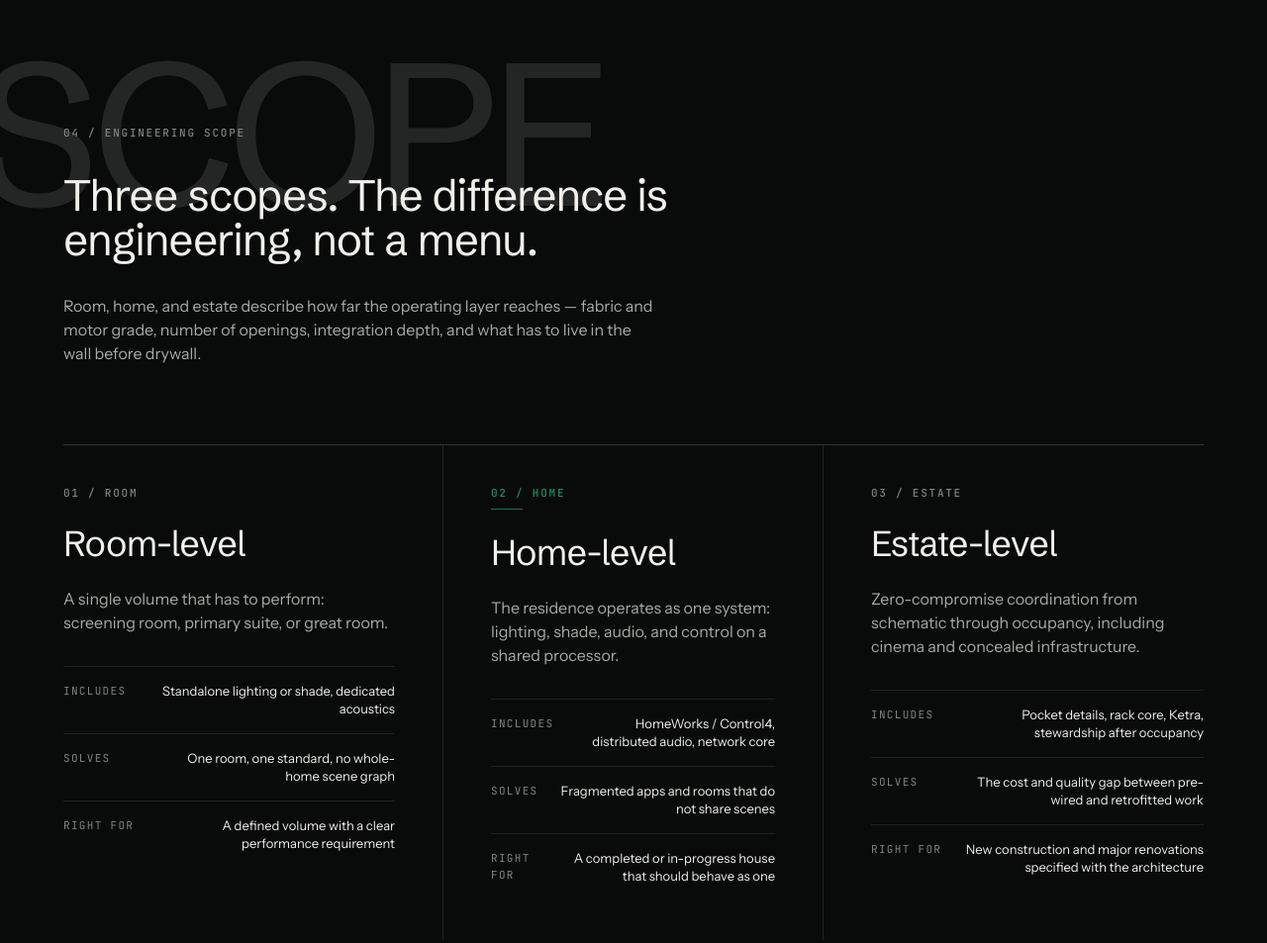
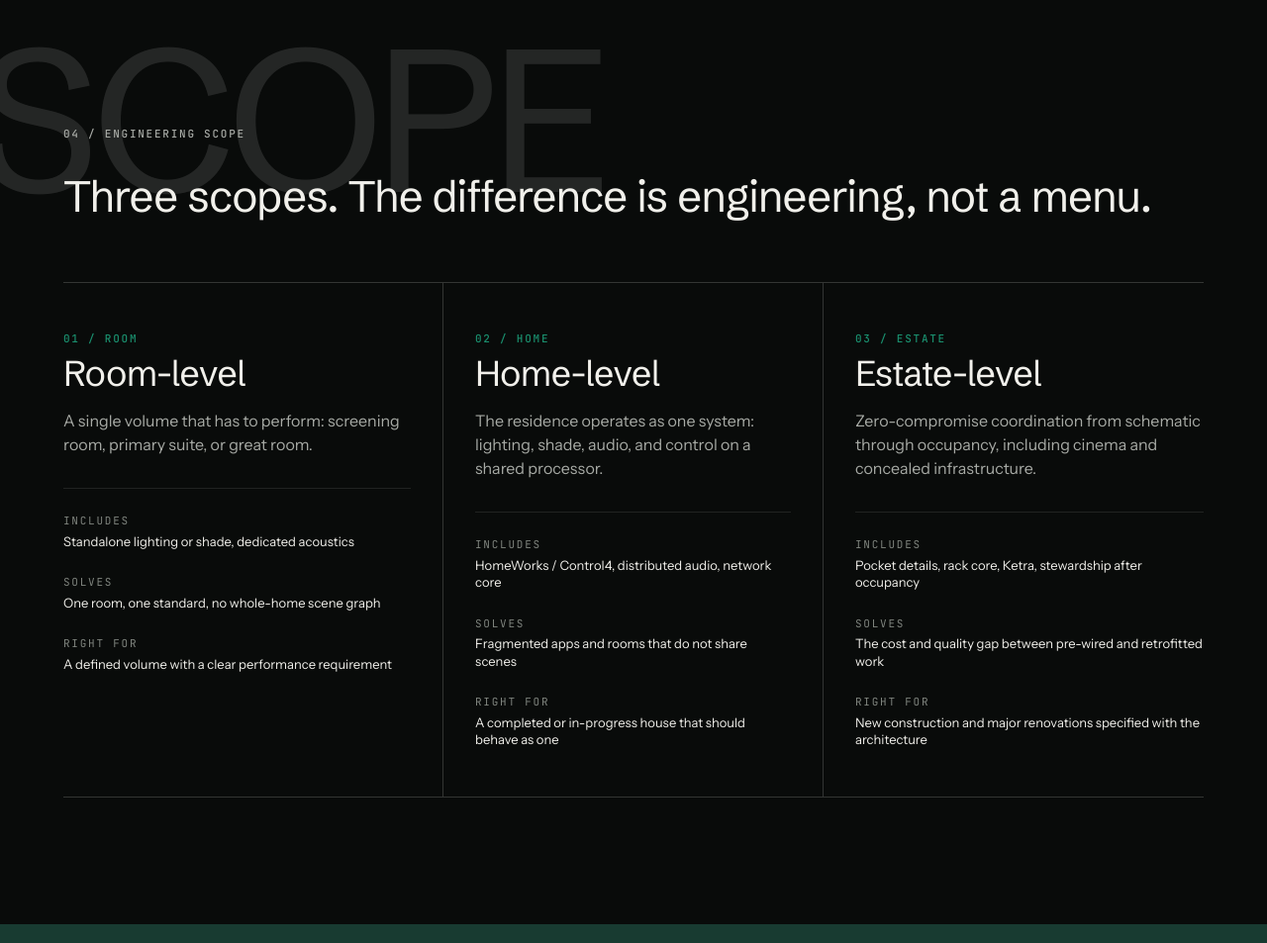
Before and after one commit to bwagner2540-sketch/davg-korta-v4, an Astro site: page / in a window 1280 px wide. Shown: the part 2868-3821 px from the top of the page at 99% size. Built offline with nearby package versions, Linux system fonts and the light colour scheme; Astro itself is replaced by a stand-in of ours.

Commit message:
fix: apply v4 editorial 3-column split for scope and paper surface for chapter 02
Co-authored-by: Cursor <cursoragent@cursor.com>

```diff
--- a/src/pages/index.astro
+++ b/src/pages/index.astro
@@ -310,85 +310,84 @@ import '../styles/global.css';
       </div>
     </section>
 
-    <!-- Phase 4 — Tiered Scope -->
-    <section id="scope" class="architectural-background-section relative overflow-hidden scroll-mt-20 bg-surface-ink">
+    <!-- Phase 4 — Tiered Scope / Investment Framing -->
+    <section id="scope" class="architectural-background-section relative overflow-hidden scroll-mt-20 border-t border-border-dark bg-surface-ink">
       <h2 class="architectural-background-title" data-surface="ink" aria-hidden="true">Scope</h2>
       <div class="section-content folio py-24 md:py-32">
-        <div class="max-w-3xl">
-          <p class="font-mono text-[11px] font-medium uppercase tracking-[0.16em] text-text-tertiary-dark">04 / Engineering scope</p>
+        <div class="mb-16">
+          <p class="font-mono text-[11px] font-medium uppercase tracking-[0.16em] text-text-secondary-dark">04 / Engineering Scope</p>
           <h2 class="mt-8 font-display text-[clamp(2rem,4vw,44px)] font-normal leading-[1.02] tracking-[-0.025em] text-text-primary-dark">
             Three scopes. The difference is engineering, not a menu.
           </h2>
-          <p class="mt-8 max-w-[56ch] text-[16px] leading-[1.5] text-text-secondary-dark">
-            Room, home, and estate describe how far the operating layer reaches — fabric and motor grade, number of openings, integration depth, and what has to live in the wall before drywall.
-          </p>
         </div>
 
-        <div class="mt-16 grid grid-cols-1 border-t border-border-dark md:mt-20 md:grid-cols-3">
-          <article class="min-w-0 border-b border-border-dark-soft py-10 md:border-b-0 md:border-r md:pr-10 lg:pr-12">
-            <p class="font-mono text-[11px] font-medium uppercase tracking-[0.16em] text-text-tertiary-dark">01 / Room</p>
-            <h3 class="mt-6 font-display text-[36px] font-normal leading-[1.08] tracking-[-0.020em] text-text-primary-dark">Room-level</h3>
-            <p class="mt-6 text-[16px] leading-[1.5] text-text-secondary-dark">A single volume that has to perform: screening room, primary suite, or great room.</p>
-            <dl class="mt-8 space-y-0 border-t border-border-dark-soft">
-              <div class="flex flex-col gap-2 py-4 md:flex-row md:justify-between md:gap-4">
-                <dt class="font-mono text-[11px] uppercase tracking-[0.12em] text-text-tertiary-dark">Includes</dt>
-                <dd class="min-w-0 text-[13px] leading-[1.35] text-text-primary-dark md:max-w-[28ch] md:text-right">Standalone lighting or shade, dedicated acoustics</dd>
+        <div class="grid grid-cols-1 divide-y divide-border-dark border-y border-border-dark lg:grid-cols-3 lg:divide-x lg:divide-y-0">
+          <article class="min-w-0 py-12 lg:px-8 lg:first:pl-0 lg:last:pr-0">
+            <p class="font-mono text-[11px] font-medium uppercase tracking-[0.16em] text-accent-signal">01 / Room</p>
+            <h3 class="mt-2 mb-4 font-display text-[36px] font-normal leading-[1.08] tracking-[-0.020em] text-text-primary-dark">Room-level</h3>
+            <p class="mb-8 text-[16px] leading-[1.5] text-text-secondary-dark">
+              A single volume that has to perform: screening room, primary suite, or great room.
+            </p>
+            <dl class="space-y-6 border-t border-border-dark-soft pt-6">
+              <div>
+                <dt class="mb-1 font-mono text-[11px] uppercase tracking-[0.16em] text-text-tertiary-dark">Includes</dt>
+                <dd class="text-[13px] leading-[1.35] text-text-primary-dark">Standalone lighting or shade, dedicated acoustics</dd>
               </div>
-              <div class="flex flex-col gap-2 border-t border-border-dark-soft py-4 md:flex-row md:justify-between md:gap-4">
-                <dt class="font-mono text-[11px] uppercase tracking-[0.12em] text-text-tertiary-dark">Solves</dt>
-                <dd class="min-w-0 text-[13px] leading-[1.35] text-text-primary-dark md:max-w-[28ch] md:text-right">One room, one standard, no whole-home scene graph</dd>
+              <div>
+                <dt class="mb-1 font-mono text-[11px] uppercase tracking-[0.16em] text-text-tertiary-dark">Solves</dt>
+                <dd class="text-[13px] leading-[1.35] text-text-primary-dark">One room, one standard, no whole-home scene graph</dd>
               </div>
-              <div class="flex flex-col gap-2 border-t border-border-dark-soft py-4 md:flex-row md:justify-between md:gap-4">
-                <dt class="font-mono text-[11px] uppercase tracking-[0.12em] text-text-tertiary-dark">Right for</dt>
-                <dd class="min-w-0 text-[13px] leading-[1.35] text-text-primary-dark md:max-w-[28ch] md:text-right">A defined volume with a clear performance requirement</dd>
+              <div>
+                <dt class="mb-1 font-mono text-[11px] uppercase tracking-[0.16em] text-text-tertiary-dark">Right For</dt>
+                <dd class="text-[13px] leading-[1.35] text-text-primary-dark">A defined volume with a clear performance requirement</dd>
               </div>
             </dl>
           </article>
 
-          <article class="min-w-0 border-b border-border-dark-soft py-10 md:border-b-0 md:border-r md:px-10 lg:px-12">
+          <article class="min-w-0 py-12 lg:px-8 lg:first:pl-0 lg:last:pr-0">
             <p class="font-mono text-[11px] font-medium uppercase tracking-[0.16em] text-accent-signal">02 / Home</p>
-            <div class="mt-2 h-px w-8 bg-rule-accent"></div>
-            <h3 class="mt-6 font-display text-[36px] font-normal leading-[1.08] tracking-[-0.020em] text-text-primary-dark">Home-level</h3>
-            <p class="mt-6 text-[16px] leading-[1.5] text-text-secondary-dark">The residence operates as one system: lighting, shade, audio, and control on a shared processor.</p>
-            <dl class="mt-8 space-y-0 border-t border-border-dark-soft">
-              <div class="flex flex-col gap-2 py-4 md:flex-row md:justify-between md:gap-4">
-                <dt class="font-mono text-[11px] uppercase tracking-[0.12em] text-text-tertiary-dark">Includes</dt>
-                <dd class="min-w-0 text-[13px] leading-[1.35] text-text-primary-dark md:max-w-[28ch] md:text-right">HomeWorks / Control4, distributed audio, network core</dd>
+            <h3 class="mt-2 mb-4 font-display text-[36px] font-normal leading-[1.08] tracking-[-0.020em] text-text-primary-dark">Home-level</h3>
+            <p class="mb-8 text-[16px] leading-[1.5] text-text-secondary-dark">
+              The residence operates as one system: lighting, shade, audio, and control on a shared processor.
+            </p>
+            <dl class="space-y-6 border-t border-border-dark-soft pt-6">
+              <div>
+                <dt class="mb-1 font-mono text-[11px] uppercase tracking-[0.16em] text-text-tertiary-dark">Includes</dt>
+                <dd class="text-[13px] leading-[1.35] text-text-primary-dark">HomeWorks / Control4, distributed audio, network core</dd>
               </div>
-              <div class="flex flex-col gap-2 border-t border-border-dark-soft py-4 md:flex-row md:justify-between md:gap-4">
-                <dt class="font-mono text-[11px] uppercase tracking-[0.12em] text-text-tertiary-dark">Solves</dt>
-                <dd class="min-w-0 text-[13px] leading-[1.35] text-text-primary-dark md:max-w-[28ch] md:text-right">Fragmented apps and rooms that do not share scenes</dd>
+              <div>
+                <dt class="mb-1 font-mono text-[11px] uppercase tracking-[0.16em] text-text-tertiary-dark">Solves</dt>
+                <dd class="text-[13px] leading-[1.35] text-text-primary-dark">Fragmented apps and rooms that do not share scenes</dd>
               </div>
-              <div class="flex flex-col gap-2 border-t border-border-dark-soft py-4 md:flex-row md:justify-between md:gap-4">
-                <dt class="font-mono text-[11px] uppercase tracking-[0.12em] text-text-tertiary-dark">Right for</dt>
-                <dd class="min-w-0 text-[13px] leading-[1.35] text-text-primary-dark md:max-w-[28ch] md:text-right">A completed or in-progress house that should behave as one</dd>
+              <div>
+                <dt class="mb-1 font-mono text-[11px] uppercase tracking-[0.16em] text-text-tertiary-dark">Right For</dt>
+                <dd class="text-[13px] leading-[1.35] text-text-primary-dark">A completed or in-progress house that should behave as one</dd>
               </div>
             </dl>
           </article>
 
-          <article class="min-w-0 py-10 md:pl-10 lg:pl-12">
-            <p class="font-mono text-[11px] font-medium uppercase tracking-[0.16em] text-text-tertiary-dark">03 / Estate</p>
-            <h3 class="mt-6 font-display text-[36px] font-normal leading-[1.08] tracking-[-0.020em] text-text-primary-dark">Estate-level</h3>
-            <p class="mt-6 text-[16px] leading-[1.5] text-text-secondary-dark">Zero-compromise coordination from schematic through occupancy, including cinema and concealed infrastructure.</p>
-            <dl class="mt-8 space-y-0 border-t border-border-dark-soft">
-              <div class="flex flex-col gap-2 py-4 md:flex-row md:justify-between md:gap-4">
-                <dt class="font-mono text-[11px] uppercase tracking-[0.12em] text-text-tertiary-dark">Includes</dt>
-                <dd class="min-w-0 text-[13px] leading-[1.35] text-text-primary-dark md:max-w-[28ch] md:text-right">Pocket details, rack core, Ketra, stewardship after occupancy</dd>
+          <article class="min-w-0 py-12 lg:px-8 lg:first:pl-0 lg:last:pr-0">
+            <p class="font-mono text-[11px] font-medium uppercase tracking-[0.16em] text-accent-signal">03 / Estate</p>
+            <h3 class="mt-2 mb-4 font-display text-[36px] font-normal leading-[1.08] tracking-[-0.020em] text-text-primary-dark">Estate-level</h3>
+            <p class="mb-8 text-[16px] leading-[1.5] text-text-secondary-dark">
+              Zero-compromise coordination from schematic through occupancy, including cinema and concealed infrastructure.
+            </p>
+            <dl class="space-y-6 border-t border-border-dark-soft pt-6">
+              <div>
+                <dt class="mb-1 font-mono text-[11px] uppercase tracking-[0.16em] text-text-tertiary-dark">Includes</dt>
+                <dd class="text-[13px] leading-[1.35] text-text-primary-dark">Pocket details, rack core, Ketra, stewardship after occupancy</dd>
               </div>
-              <div class="flex flex-col gap-2 border-t border-border-dark-soft py-4 md:flex-row md:justify-between md:gap-4">
-                <dt class="font-mono text-[11px] uppercase tracking-[0.12em] text-text-tertiary-dark">Solves</dt>
-                <dd class="min-w-0 text-[13px] leading-[1.35] text-text-primary-dark md:max-w-[28ch] md:text-right">The cost and quality gap between pre-wired and retrofitted work</dd>
+              <div>
+                <dt class="mb-1 font-mono text-[11px] uppercase tracking-[0.16em] text-text-tertiary-dark">Solves</dt>
+                <dd class="text-[13px] leading-[1.35] text-text-primary-dark">The cost and quality gap between pre-wired and retrofitted work</dd>
               </div>
-              <div class="flex flex-col gap-2 border-t border-border-dark-soft py-4 md:flex-row md:justify-between md:gap-4">
-                <dt class="font-mono text-[11px] uppercase tracking-[0.12em] text-text-tertiary-dark">Right for</dt>
-                <dd class="min-w-0 text-[13px] leading-[1.35] text-text-primary-dark md:max-w-[28ch] md:text-right">New construction and major renovations specified with the architecture</dd>
+              <div>
+                <dt class="mb-1 font-mono text-[11px] uppercase tracking-[0.16em] text-text-tertiary-dark">Right For</dt>
+                <dd class="text-[13px] leading-[1.35] text-text-primary-dark">New construction and major renovations specified with the architecture</dd>
               </div>
             </dl>
           </article>
         </div>
-        <p class="mt-16 max-w-[54ch] border-t border-border-dark-soft pt-8 text-[16px] leading-[1.5] text-text-secondary-dark">
-          Coordinate before drywall. Pre-wired shade pockets and a centralized rack are the difference between a system that disappears and one that has to be explained.
-        </p>
       </div>
     </section>
 
```
